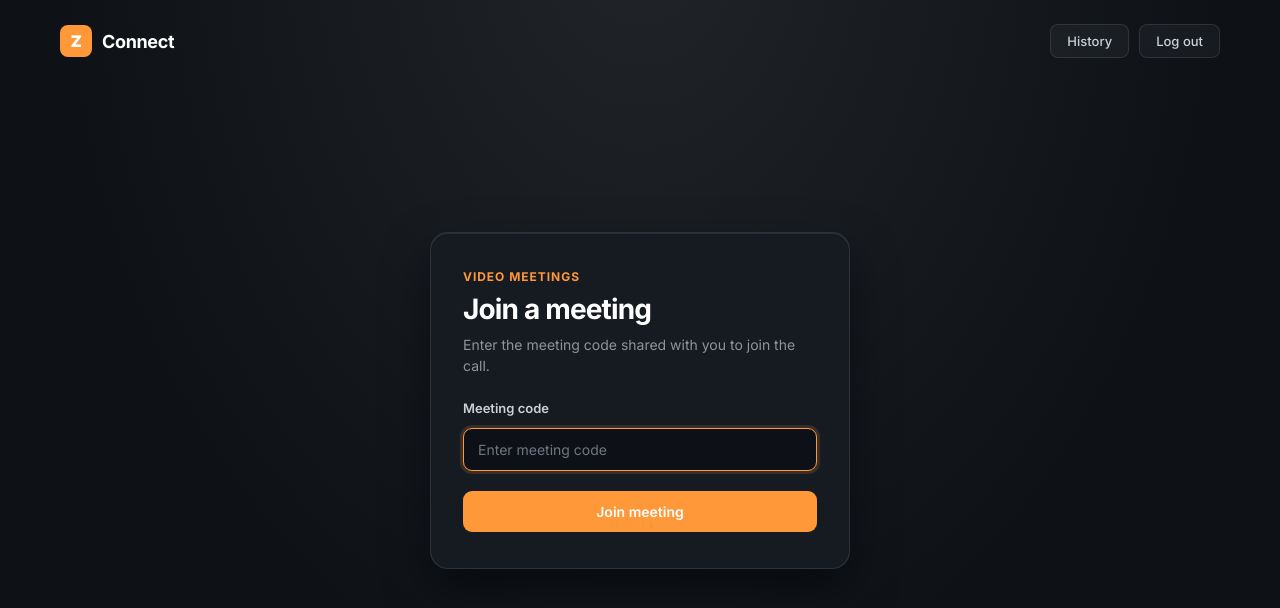
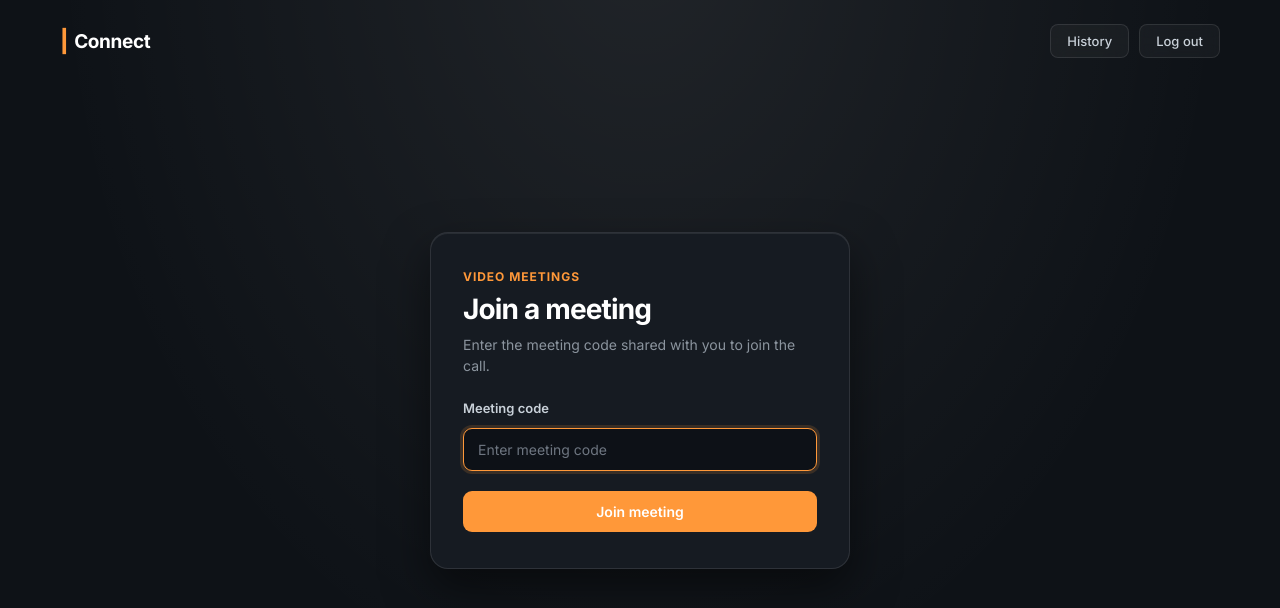
Before and after one commit to anilgorade8-star/Connect, a React (Vite) app in the folder Frontend/: page /home in a window 1280 px wide. Shown: the top 608 px of the page. Built offline with nearby package versions, Linux system fonts and the light colour scheme; no server answers; sample sign-in values are in the browser's storage.

Commit message:
Style orange vertical bar brand logo across Home and Landing

```diff
--- a/Frontend/src/pages/Home.jsx
+++ b/Frontend/src/pages/Home.jsx
@@ -22,7 +22,7 @@ function HomeComponent() {
   return (
     <main className="home-page">
       <header className="home-header">
-        <div className="home-brand"><span>Z</span> Connect</div>
+        <div className="home-brand"><span>|</span> Connect</div>
         <div className="home-actions">
           <button type="button" className="history-button" onClick={() => navigate("/history")}>History</button>
           <button type="button" className="logout-button" onClick={() => { localStorage.removeItem("token"); navigate("/auth"); }}>Log out</button>
--- a/Frontend/src/pages/Landing.jsx
+++ b/Frontend/src/pages/Landing.jsx
@@ -1,22 +1,25 @@
 import React from "react";
 import "../App.css";
-import { Link } from "react-router-dom";
+import { Link, useNavigate } from "react-router-dom";
+
 function Landing() {
+  const navigate = useNavigate();
+
   return (
     <div className="landingcontainer">
       <nav>
 
         {/* App Name */}
         <div className="navHeader">
-          <h1>Connect</h1>
+          <h1><span style={{ color: "#ff9839" }}>|</span> Connect</h1>
         </div>
 
         {/* NAV */}
         <div className="navList">
-          <p>Join as Guest</p>
-          <p>Register</p>
-          <div role="button">
-            <p>Login</p>
+          <p onClick={() => navigate("/auth")}>Join as Guest</p>
+          <p onClick={() => navigate("/auth")}>Register</p>
+          <div role="button" onClick={() => navigate("/auth")}>
+            Login
           </div>
         </div>
       </nav>
--- a/Frontend/src/styles/Home.css
+++ b/Frontend/src/styles/Home.css
@@ -23,24 +23,19 @@
 
 .home-brand {
   display: flex;
-  gap: 10px;
+  gap: 6px;
   align-items: center;
-  font-size: 18px;
+  font-size: 19px;
   font-weight: 700;
   color: #ffffff;
   letter-spacing: -0.02em;
 }
 
 .home-brand span {
-  display: grid;
-  width: 32px;
-  height: 32px;
-  place-items: center;
-  border-radius: 8px;
-  background: #ff9839;
-  color: #ffffff;
-  font-size: 16px;
-  font-weight: 900;
+  color: #ff9839;
+  font-size: 22px;
+  font-weight: 800;
+  line-height: 1;
 }
 
 .home-actions {
```
